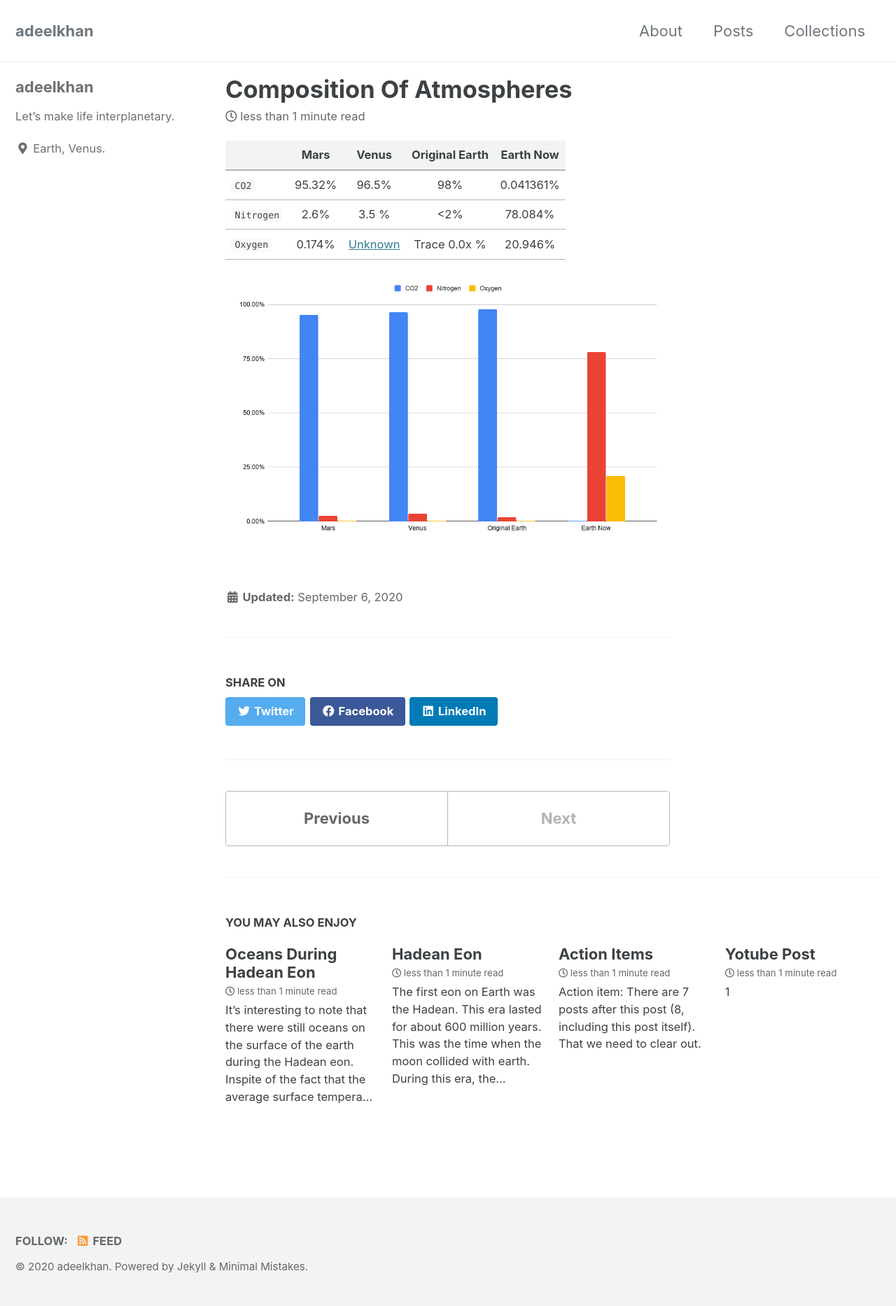
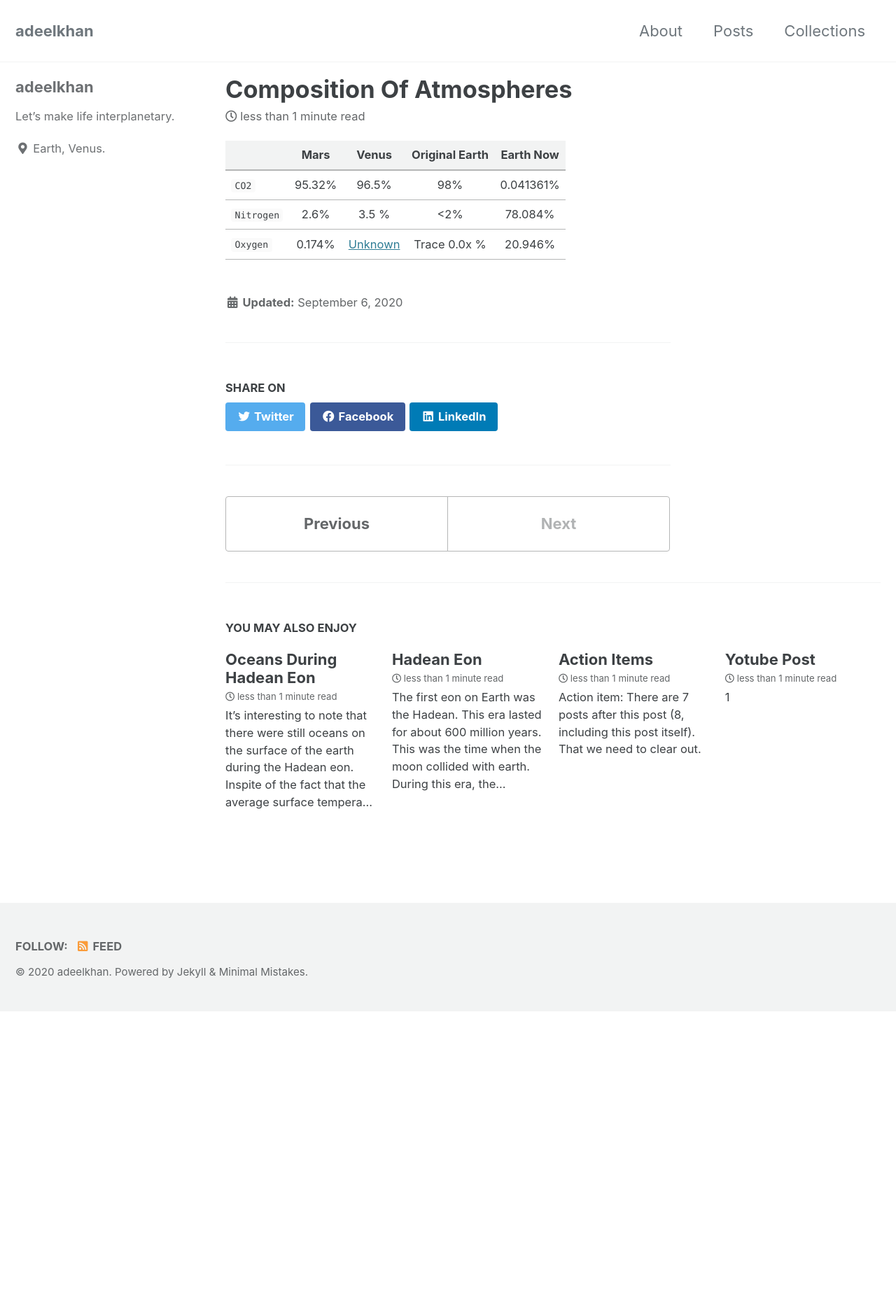
Before and after one commit to stellardreams/stellardreams.github.io, a Jekyll site: the page built from _posts/2020-09-06-Composition-of-Atmospheres.md, in a window 1280 px wide. Shown: the whole page at 70% size. Built offline with Jekyll 4.4.1, drawn with Linux system fonts in a browser that asks for light colours; cached includes are drawn as plain includes; after the commit the page ends 1445 px from its top, so only the background shows below that.

Commit message:
Update 2020-09-06-Composition-of-Atmospheres.md

```diff
--- a/_posts/2020-09-06-Composition-of-Atmospheres.md
+++ b/_posts/2020-09-06-Composition-of-Atmospheres.md
@@ -3,6 +3,3 @@
 | `CO2` | 95.32% | 96.5%  | 98%  | 0.041361% |
 | `Nitrogen` | 2.6%  |3.5 %   | <2% | 78.084% |
 | `Oxygen` | 0.174% | [Unknown](https://deepblue.lib.umich.edu/bitstream/handle/2027.42/94642/grl3908.pdf;sequence=1)    | Trace 0.0x % | 20.946% |
-
-
-<img src="/assets/images/Composition-Of-Atmospheres-chart.png">
```
